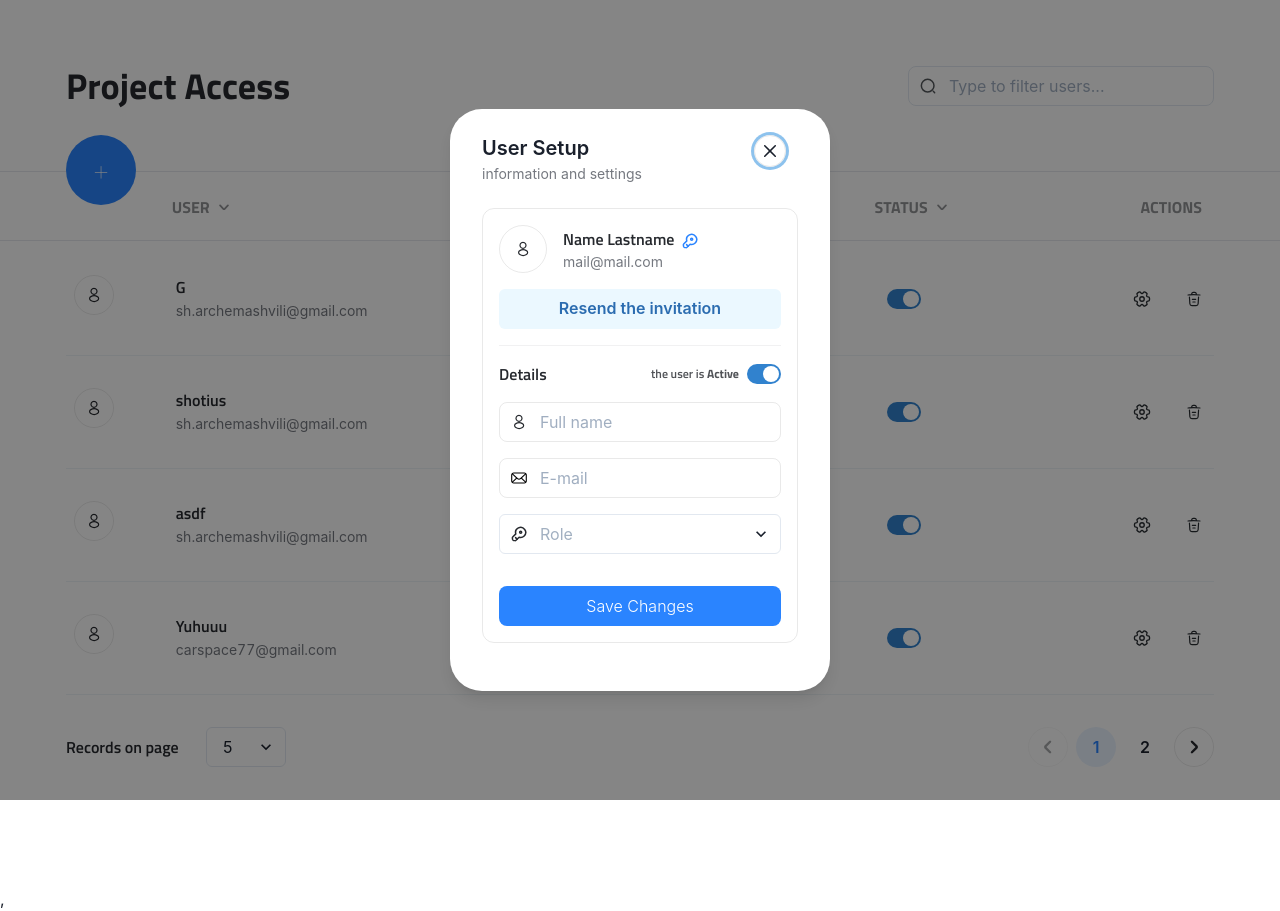
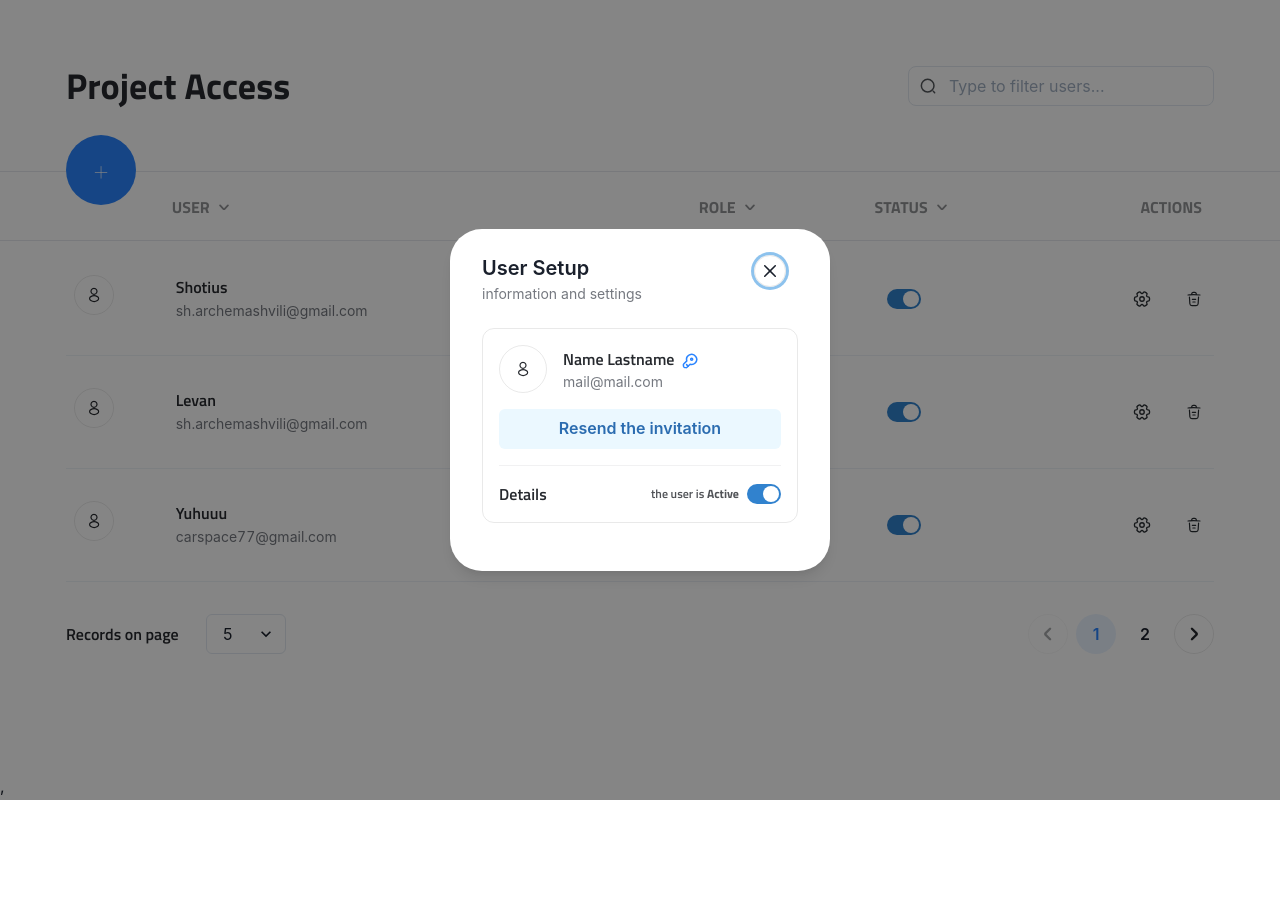
Before and after one commit to shotius/user-managment, a React (Vite) app: page /setup-user in a window 1280 px wide. After the commit the page ends 800 px from the top, so only its background shows below. Built offline with nearby package versions, Linux system fonts and the light colour scheme; data requests are answered from the project's data file.

Commit message:
Add and Refactor user addition to the table

```diff
--- a/db.json
+++ b/db.json
@@ -1,28 +1,21 @@
 {
   "users": [
     {
-      "id": "1",
-      "user": "G",
+      "id": "9Jr7M035oOSKXLfXQqNFx",
       "status": "active",
-      "role": "Admin",
-      "email": "sh.archemashvili@gmail.com"
+      "user": "Shotius",
+      "email": "sh.archemashvili@gmail.com",
+      "role": "admin"
     },
     {
-      "id": "dR6VyQJqkXv79Rq5fNyxn",
+      "id": "m4uyBBiBNGNc6ZfDcjiQW",
       "status": "active",
-      "user": "shotius",
+      "user": "Levan",
       "email": "sh.archemashvili@gmail.com",
       "role": "user"
     },
     {
-      "id": "Wn44OfMgSOaImB0EC9lp5",
-      "status": "active",
-      "user": "asdf",
-      "email": "sh.archemashvili@gmail.com",
-      "role": "user"
-    },
-    {
-      "id": "d8nxUV5yp08BfYH2Ud13X",
+      "id": "tSNb4rsw_cIysFhxI-jfb",
       "status": "active",
       "user": "Yuhuuu",
       "email": "carspace77@gmail.com",
--- a/src/components/molecules/forms/EditUserForm.tsx
+++ b/src/components/molecules/forms/EditUserForm.tsx
@@ -1,18 +1,28 @@
-import { ButtonProps, VStack } from '@chakra-ui/react';
+import { VStack } from '@chakra-ui/react';
+import { FormEventHandler } from 'react';
+import { useForm } from 'react-hook-form';
+import { ButtonPrimary } from 'src/components/atoms/buttons/ButtonPrimary';
 import { InputOutLineWithIcon } from 'src/components/atoms/Input/InputOutLineWithIcon';
 import { KeyIcon } from 'src/components/icons/KeyIcon';
 import { LetterIcon } from 'src/components/icons/LetterIcon';
 import { UserProfileIcon } from 'src/components/icons/UserProfileIcon';
 import { SelectWithIcon } from '../selects/SelectWithIcon';
-import { useEditUserForm } from './useEditUserForm';
 
 interface EditUserFormProps {
-  SubmitButton: React.FC<ButtonProps>;
+  submitButtonText: string;
+  onSubmit: FormEventHandler<HTMLFormElement>;
+  register: any;
+  errors: ReturnType<typeof useForm>['formState']['errors'];
+  isSubmitting: ReturnType<typeof useForm>['formState']['isSubmitting'];
 }
 
-export const EditUserForm: React.FC<EditUserFormProps> = ({ SubmitButton }) => {
-  const { register, errors, onSubmit, isSubmitting } = useEditUserForm();
-
+export const EditUserForm: React.FC<EditUserFormProps> = ({
+  submitButtonText,
+  onSubmit,
+  register,
+  errors,
+  isSubmitting,
+}) => {
   return (
     <form className="edit-user-form" onSubmit={onSubmit}>
       <VStack>
@@ -38,7 +48,9 @@ export const EditUserForm: React.FC<EditUserFormProps> = ({ SubmitButton }) => {
           <option value={'admin'}>Admin</option>
         </SelectWithIcon>
       </VStack>
-      <SubmitButton type="submit" isLoading={isSubmitting} />
+      <ButtonPrimary type="submit" isLoading={isSubmitting}>
+        {submitButtonText}
+      </ButtonPrimary>
     </form>
   );
 };
--- a/src/components/molecules/forms/useEditUserForm.ts
+++ b/src/components/molecules/forms/useEditUserForm.ts
@@ -1,15 +1,9 @@
-import { addUser } from './../../../redux/features/users/usersSlice';
-import { useAppDispatch } from 'src/redux/app/hooks';
-import { userService } from 'src/services/user.services';
-import { IFormUser } from 'src/types';
-import { editUserSchema } from './validationSchema';
 import { yupResolver } from '@hookform/resolvers/yup';
 import { useForm } from 'react-hook-form';
 import { ExampleObject } from 'src/types';
-import { nanoid } from '@reduxjs/toolkit';
+import { editUserSchema } from './validationSchema';
 
 export const useEditUserForm = () => {
-  const dispatch = useAppDispatch();
   const {
     register,
     handleSubmit,
@@ -19,28 +13,11 @@ export const useEditUserForm = () => {
     resolver: yupResolver(editUserSchema),
   });
 
-  const formatUser = (data: IFormUser): ExampleObject => {
-    return { id: nanoid(), status: 'active', ...data };
-  };
-
-  const handleError = (error: unknown) => {
-    console.log(error);
-  };
-
-  const onSubmit = handleSubmit(async (data: IFormUser) => {
-    const newUser = formatUser(data);
-    dispatch(addUser(newUser))
-      .then((data) => {
-        console.log('data added', data)
-        reset()
-      })
-      .catch(handleError);
-  });
-
   return {
     register,
     errors,
-    onSubmit,
+    reset,
     isSubmitting,
+    handleSubmit,
   };
 };
--- a/src/components/organizms/UserSetupModal.tsx
+++ b/src/components/organizms/UserSetupModal.tsx
@@ -22,6 +22,7 @@ import { TextSecondary } from '../atoms/Typography/TextSecondary';
 import { KeyIcon } from '../icons/KeyIcon';
 import { UserProfileIcon } from '../icons/UserProfileIcon';
 import { EditUserForm } from '../molecules/forms/EditUserForm';
+import { useEditUserForm } from '../molecules/forms/useEditUserForm';
 import { ModalWrapper } from '../molecules/modals/ModalWrapper';
 
 interface UserSetupModalProps {}
@@ -55,6 +56,8 @@ export const UserSetupModal: React.FC<UserSetupModalProps> = () => {
     },
     [isActive]
   );
+
+  const formProps = useEditUserForm();
 
   return (
     <ModalWrapper
@@ -116,7 +119,7 @@ export const UserSetupModal: React.FC<UserSetupModalProps> = () => {
           </HStack>
         </HStack>
         {/* Edit user form  */}
-        <EditUserForm SubmitButton={SubmitButton} />
+        {/* <EditUserForm SubmitButton={SubmitButton} {...formProps}/> */}
       </VStack>
     </ModalWrapper>
   );
--- a/src/components/organizms/modals/UserInvitationModal.tsx
+++ b/src/components/organizms/modals/UserInvitationModal.tsx
@@ -1,39 +1,13 @@
-import { ButtonProps, ModalHeader, VStack } from '@chakra-ui/react';
-import { useEffect } from 'react';
-import { useNavigate } from 'react-router-dom';
-import { ButtonPrimary } from 'src/components/atoms/buttons/ButtonPrimary';
-
+import { ModalHeader, VStack } from '@chakra-ui/react';
 import { TextSecondary } from 'src/components/atoms/Typography/TextSecondary';
 import { EditUserForm } from 'src/components/molecules/forms/EditUserForm';
 import { ModalWrapper } from 'src/components/molecules/modals/ModalWrapper';
-import { useAppDispatch, useAppSelector } from 'src/redux/app/hooks';
-import {
-  closeInviteModal,
-  openInviteModal,
-  selectInviteModal,
-} from 'src/redux/features/modals/modalsSlice';
+import { useUserInvitationModal } from './useUserInvitationModal';
 
 interface UserInvitationModal {}
 
-const SubmitButton = (props: ButtonProps) => (
-  <ButtonPrimary {...props}>Send Invitation</ButtonPrimary>
-);
-
 export const UserInvitationModal: React.FC<UserInvitationModal> = () => {
-  const dispatch = useAppDispatch();
-  const navigate = useNavigate();
-
-  const isOpen = useAppSelector(selectInviteModal);
-
-  const onOpen = () => dispatch(openInviteModal());
-  const onClose = () => {
-    dispatch(closeInviteModal());
-    navigate('/');
-  };
-
-  useEffect(() => {
-    onOpen();
-  }, []);
+  const { isOpen, onClose, ...props } = useUserInvitationModal();
 
   return (
     <ModalWrapper isOpen={isOpen} onClose={onClose}>
@@ -41,7 +15,7 @@ export const UserInvitationModal: React.FC<UserInvitationModal> = () => {
         <ModalHeader p="0">Invite new user</ModalHeader>
         <TextSecondary>Fill in all the fields</TextSecondary>
       </VStack>
-      <EditUserForm SubmitButton={SubmitButton} />
+      <EditUserForm submitButtonText="Send Invitation" {...props} />
     </ModalWrapper>
   );
 };
--- /dev/null
+++ b/src/components/organizms/modals/useUserInvitationModal.ts
@@ -0,0 +1,57 @@
+import { useEditUserForm } from 'src/components/molecules/forms/useEditUserForm';
+import { nanoid } from '@reduxjs/toolkit';
+import { useEffect } from 'react';
+import { useNavigate } from 'react-router-dom';
+import { useAppDispatch, useAppSelector } from 'src/redux/app/hooks';
+import {
+  closeInviteModal,
+  openInviteModal,
+  selectInviteModal,
+} from 'src/redux/features/modals/modalsSlice';
+import { ExampleObject, IFormUser } from 'src/types';
+import { addUser } from './../../../redux/features/users/usersSlice';
+
+export const useUserInvitationModal = () => {
+  const dispatch = useAppDispatch();
+  const navigate = useNavigate();
+  const { handleSubmit, reset, ...hookFormRest } = useEditUserForm();
+
+  const isOpen = useAppSelector(selectInviteModal);
+
+  // Open modal on the page load
+  useEffect(() => {
+    onOpen();
+  }, []);
+
+  const onOpen = () => dispatch(openInviteModal());
+
+  const onClose = () => {
+    dispatch(closeInviteModal());
+    navigate('/');
+  };
+
+  const formatUser = (data: IFormUser): ExampleObject => {
+    return { id: nanoid(), status: 'active', ...data };
+  };
+
+  const handleError = (error: unknown) => {
+    console.log(error);
+  };
+
+  const onSubmit = handleSubmit(async (data: IFormUser) => {
+    const newUser = formatUser(data);
+    dispatch(addUser(newUser))
+      .then(() => {
+        onClose();
+        reset();
+      })
+      .catch(handleError);
+  });
+
+  return {
+    isOpen,
+    onClose,
+    onSubmit,
+    ...hookFormRest,
+  };
+};
--- a/src/redux/features/users/usersSlice.ts
+++ b/src/redux/features/users/usersSlice.ts
@@ -47,7 +47,6 @@ export const usersSlice = createSlice({
   extraReducers: (builder) => {
     // Get Users
     builder.addCase(getUsers.fulfilled, (state, action) => {
-      console.log('in reducer');
       state.users = action.payload;
     });
 
```
